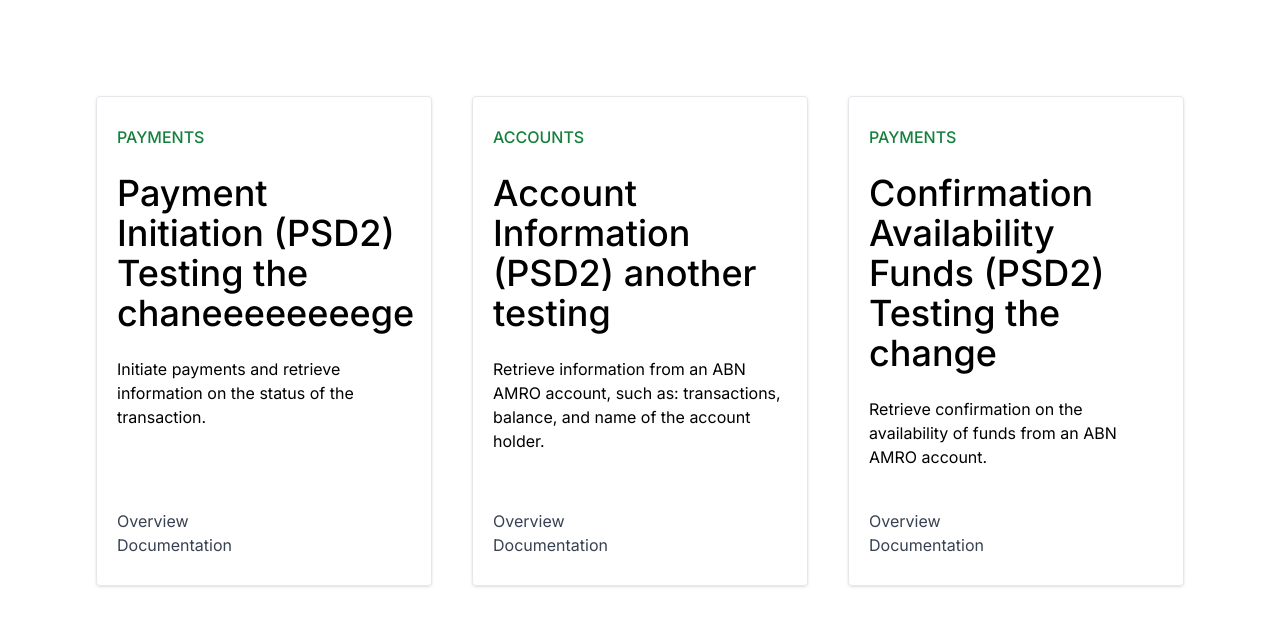
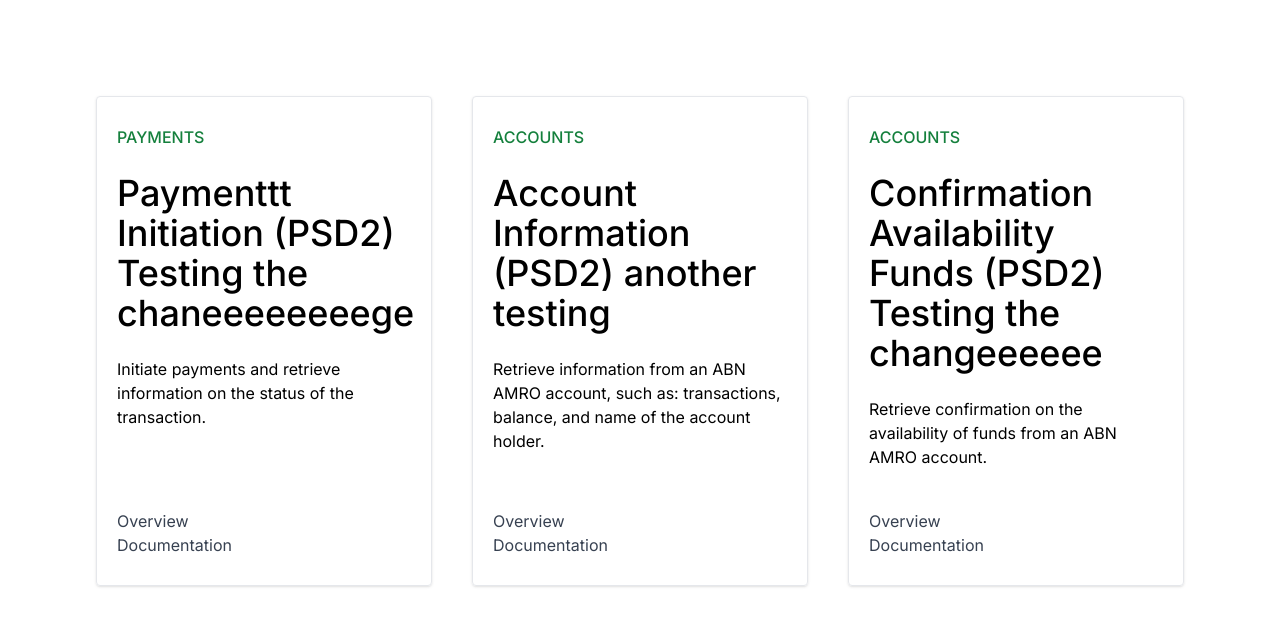
Before and after one commit to leoncan122/api-monitor-test, a Next.js app: page / in a window 1280 px wide. Shown: the top 626 px of the page. Built offline with nearby package versions, Linux system fonts and the light colour scheme.

Commit message:
modification

```diff
--- a/src/pages/index.js
+++ b/src/pages/index.js
@@ -8,7 +8,7 @@
   const info = [
     {
       category: 'PAYMENTS',
-      title: 'Payment Initiation (PSD2) Testing the chaneeeeeeeege',
+      title: 'Paymenttt Initiation (PSD2) Testing the chaneeeeeeeege',
       description: 'Initiate payments and retrieve information on the status of the transaction.',
       links: [
         {
@@ -37,8 +37,8 @@
       ]
     },
     {
-      category: 'PAYMENTS',
-      title: 'Confirmation Availability Funds (PSD2) Testing the change',
+      category: 'ACCOUNTS',
+      title: 'Confirmation Availability Funds (PSD2) Testing the changeeeeee',
       description: 'Retrieve confirmation on the availability of funds from an ABN AMRO account. ',
       links: [
         {
```
